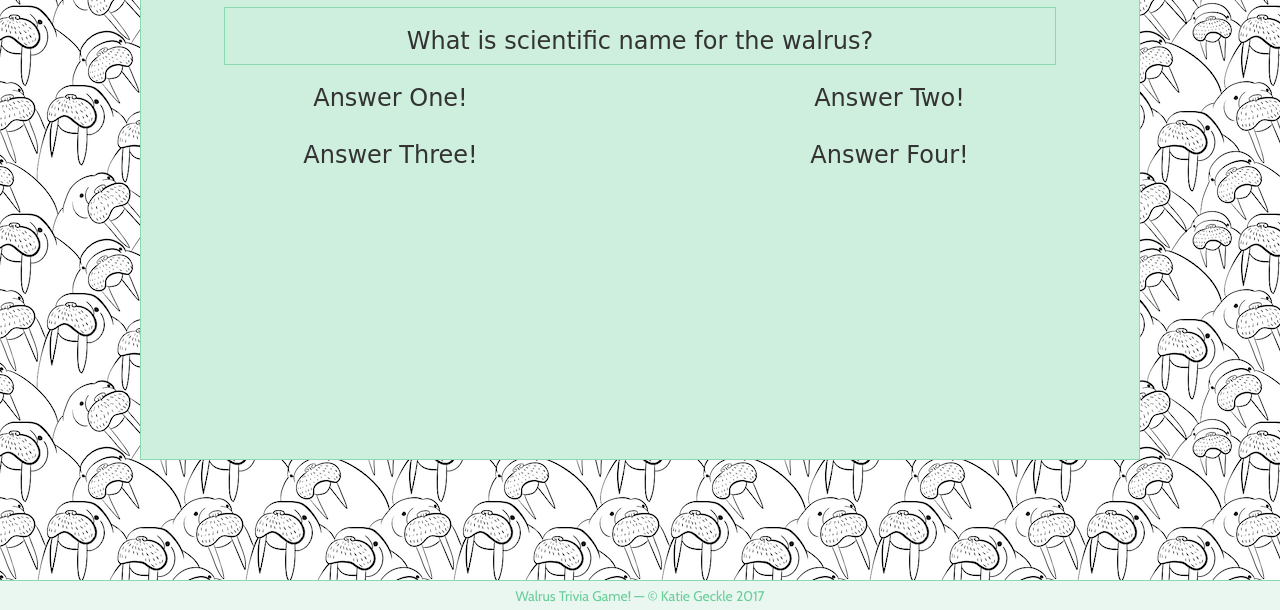
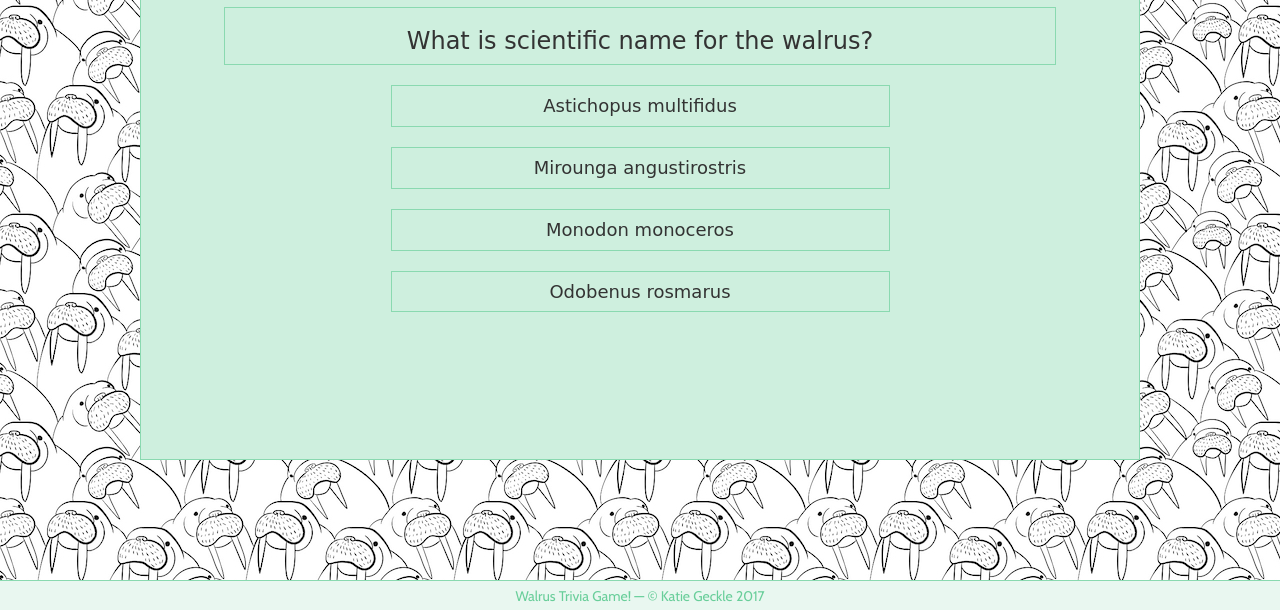
Before and after one commit to katiearina/TriviaGame, a plain HTML site: page index.html in a window 1280 px wide. Both pictures are taken after a click on the button "Start the Game!". Shown: the part 190-800 px from the top of the page. Drawn offline with nearby package versions, Linux system fonts and the light colour scheme; a web font is replaced by a local one.

Commit message:
Buttons are clickable but not doing anything yet.

```diff
--- a/assets/css/style.css
+++ b/assets/css/style.css
@@ -24,6 +24,18 @@ h1 {
 	border-style: solid;
 	border-width: 1px;
 	border-color: #8AD9B0;
+}
+
+.answers-div {
+	border-style: solid;
+	border-width: 1px;
+	border-color: #8AD9B0;
+	margin-top: 20px;
+}
+
+.answers-div:hover {
+	background-color: red;
+	cursor: pointer;
 }
 
 .btn-info {
--- a/assets/javascript/app.js
+++ b/assets/javascript/app.js
@@ -93,21 +93,31 @@ function gameStart() {
 	$(".quiz-div").show();
 	i = 0;
 	$("#question-div").html("<h3>" + walrusQuestions[i].question + "</h3");
+	$("#answer-1").html("<h4>" + walrusQuestions[i].choices[0] + "</h4");
+	$("#answer-2").html("<h4>" + walrusQuestions[i].choices[1] + "</h4");
+	$("#answer-3").html("<h4>" + walrusQuestions[i].choices[2] + "</h4");
+	$("#answer-4").html("<h4>" + walrusQuestions[i].choices[3] + "</h4");
 }
 
 function nextQuestion() {
+	i = i + 1;
 	if (i < walrusQuestions.length) {
 	number = 6;
 	run();
-	i = i + 1;
 	// console.log(walrusQuestions[i].question);
 	$("#question-div").html("<h3>" + walrusQuestions[i].question + "</h3");
 	$("#answer-1").html("<h4>" + walrusQuestions[i].choices[0] + "</h4");
-	console.log(walrusQuestions[i].choices[0]);
+	$("#answer-2").html("<h4>" + walrusQuestions[i].choices[1] + "</h4");
+	$("#answer-3").html("<h4>" + walrusQuestions[i].choices[2] + "</h4");
+	$("#answer-4").html("<h4>" + walrusQuestions[i].choices[3] + "</h4");
 }
 	else {
 		gameStop();
 	}
+}
+
+function alertConsole() {
+	alert("You clicked this!");
 }
 
 //---------------------------------------------------------------------------
@@ -120,3 +130,5 @@ gameLoad();
 $(".btn-info").click(function() {
   gameStart();
 });
+
+$(document).on("click", ".answers-div", alertConsole);
--- a/index.html
+++ b/index.html
@@ -68,12 +68,14 @@
 
 					<div class="col-lg-12 col-md-12 col-sm-12" id="main-content">
 
+						<!-- Quiz Question Subrow -->
 						<div class="row quiz-div">
 
 							<!-- Intentionally Blank Column -->
 							<div class="col-lg-1 col-md-1 col-sm-1">
 							</div>
 
+							<!-- Quiz Question Div -->
 							<div class="col-lg-10 col-md-10 col-sm-10" id="question-div">
 								<!-- Content from JS only -->
 							</div>
@@ -82,56 +84,84 @@
 							<div class="col-lg-1 col-md-1 col-sm-1">
 							</div>
 
+						<!-- End Quiz Question Subrow -->
 						</div>
 
+							<!-- Quiz Answer Subrow 1 -->
 							<div class="row quiz-div">
 
 								<!-- Intentionally Blank Column -->
-							<div class="col-lg-1 col-md-1 col-sm-1">
+								<div class="col-lg-3 col-md-3 col-sm-3">
 								</div>
 
-							<div class="col-lg-4 col-md-4 col-sm-4 answers-div" id="answer-1">
+								<div class="col-lg-6 col-md-6 col-sm-6 answers-div" id="answer-1">
 								<h3>Answer One!</h3>
 								</div>
 
 								<!-- Intentionally Blank Column -->
-							<div class="col-lg-2 col-md-2 col-sm-2">
+								<div class="col-lg-3 col-md-3 col-sm-3">
 								</div>
 
-							<div class="col-lg-4 col-md-4 col-sm-4 answers-div" id="answer-2">
+							<!-- End Quiz Answer Subrow 1 -->
+							</div>
+
+							<!-- Quiz Answer Subrow 2 -->
+							<div class="row quiz-div">
+
+								<!-- Intentionally Blank Column -->
+								<div class="col-lg-3 col-md-3 col-sm-3">
+								</div>
+
+								<div class="col-lg-6 col-md-6 col-sm-6 answers-div" id="answer-2">
 								<h3>Answer Two!</h3>
 								</div>
 
 								<!-- Intentionally Blank Column -->
-							<div class="col-lg-1 col-md-1 col-sm-1">
+								<div class="col-lg-3 col-md-3 col-sm-3">
+								</div>
+
+							<!-- End Quiz Answer Subrow 2 -->
+							</div>
+
+							<!-- Quiz Answer Subrow 3 -->
+							<div class="row quiz-div">
+
+								<!-- Intentionally Blank Column -->
+								<div class="col-lg-3 col-md-3 col-sm-3">
+								</div>
+
+								<div class="col-lg-6 col-md-6 col-sm-6 answers-div" id="answer-3">
+								<h3>Answer Three!</h3>
+								</div>
+
+								<!-- Intentionally Blank Column -->
+								<div class="col-lg-3 col-md-3 col-sm-3">
+								</div>
+
+							<!-- End Quiz Answer Subrow 3 -->
+							</div>
+
+							<!-- Quiz Answer Subrow 4 -->
+							<div class="row quiz-div">
+
+								<!-- Intentionally Blank Column -->
+								<div class="col-lg-3 col-md-3 col-sm-3">
+								</div>
+
+								<div class="col-lg-6 col-md-6 col-sm-6 answers-div" id="answer-4">
+								<h3>Answer Four!</h3>
+								</div>
+
+								<!-- Intentionally Blank Column -->
+								<div class="col-lg-3 col-md-3 col-sm-3">
+								</div>
+
+							<!-- End Quiz Answer Subrow 4 -->
 							</div>
 
 						</div>
 
-						<div class="row quiz-div">
-
-							<!-- Intentionally Blank Column -->
-							<div class="col-lg-1 col-md-1 col-sm-1">
-							</div>
-
-							<div class="col-lg-4 col-md-4 col-sm-4 answers-div" id="answer-3">
-							<h3>Answer Three!</h3>
-							</div>
-
-							<!-- Intentionally Blank Column -->
-							<div class="col-lg-2 col-md-2 col-sm-2">
-							</div>
-
-							<div class="col-lg-4 col-md-4 col-sm-4 answers-div" id="answer-4">
-							<h3>Answer Four!</h3>
-							</div>
-
-							<!-- Intentionally Blank Column -->
-							<div class="col-lg-1 col-md-1 col-sm-1">
-							</div>
-
-						</div>
-
+					<!-- End Third Subrow -->
 					</div>
 
 				</div>
```
Lines whose indentation alone changed are shown as unchanged.
